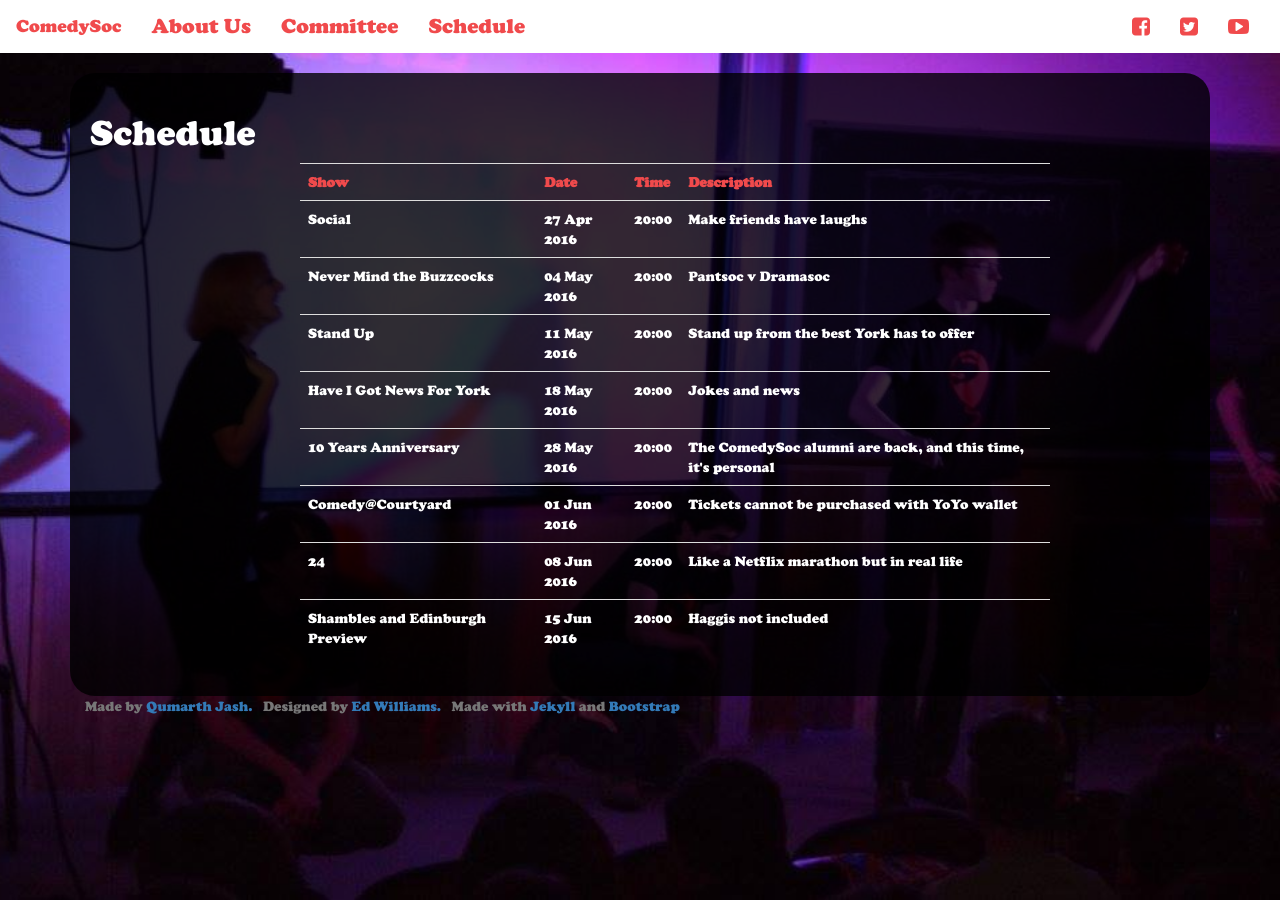
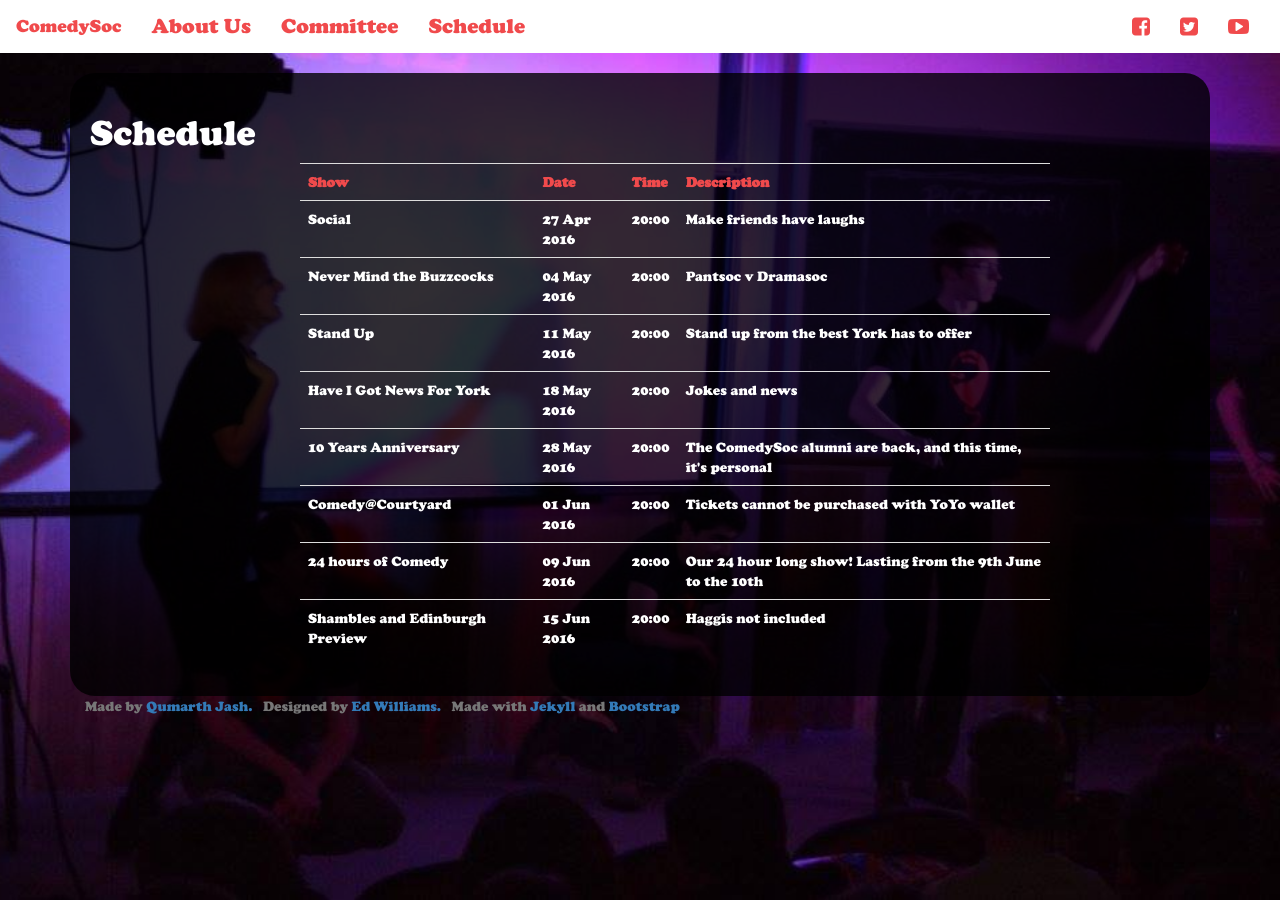
Before and after one commit to alexrushfirth/comedysoc.github.io, a Jekyll site: the page built from schedule.html, in a window 1280 px wide. Built offline with Jekyll 4.4.1, drawn with Linux system fonts in a browser that asks for light colours; nearby versions of some CDN libraries.

Commit message:
Fixed schedule dates

```diff
--- a/_data/schedule.yml
+++ b/_data/schedule.yml
@@ -26,9 +26,9 @@
   datetime: 2016-06-01 20:00:00
   description: Tickets cannot be purchased with YoYo wallet
 
-- title: 24
-  datetime: 2016-06-08 20:00:00
-  description: Like a Netflix marathon but in real life
+- title: 24 hours of Comedy
+  datetime: 2016-06-09 20:00:00
+  description: Our 24 hour long show! Lasting from the 9th June to the 10th
 
 - title: Shambles and Edinburgh Preview
   datetime: 2016-06-15 20:00:00
```
